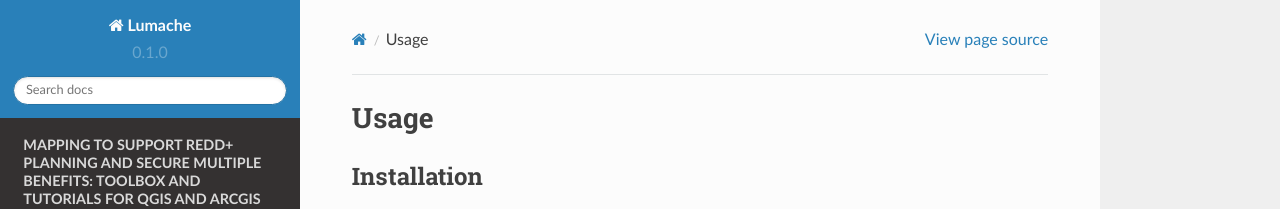
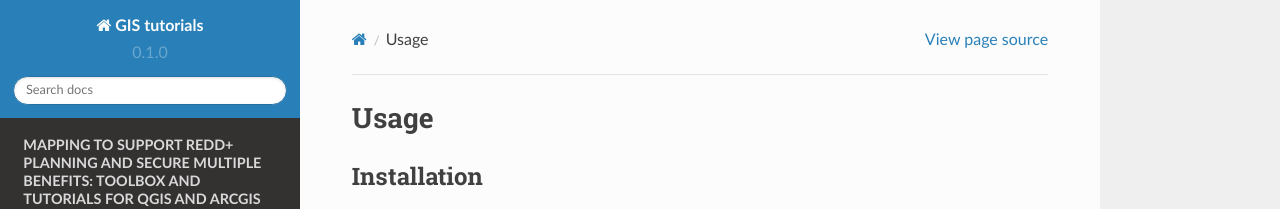
Before and after one commit to corinnar/GIS_tutorials, a Sphinx documentation site: the page built from docs/source/usage.rst, in a window 1280 px wide and 1160 px high. Shown: the top 209 px of the window. Built offline with Sphinx 7.4.7 and the Read the Docs theme 2.0.0, drawn with Linux system fonts in a browser that asks for light colours; some of the changed text lies outside the part shown.

Commit message:
Update conf.py

```diff
--- a/docs/source/conf.py
+++ b/docs/source/conf.py
@@ -3,11 +3,8 @@
 # -- Project information
 
 
-rst_epilog = "\n.. include:: .special.rst\n"
-
-project = 'Lumache'
-copyright = '2021, Graziella'
-author = 'Graziella'
+project = 'GIS tutorials'
+author = 'Corinna Ravilious'
 
 release = '0.1'
 version = '0.1.0'
```
